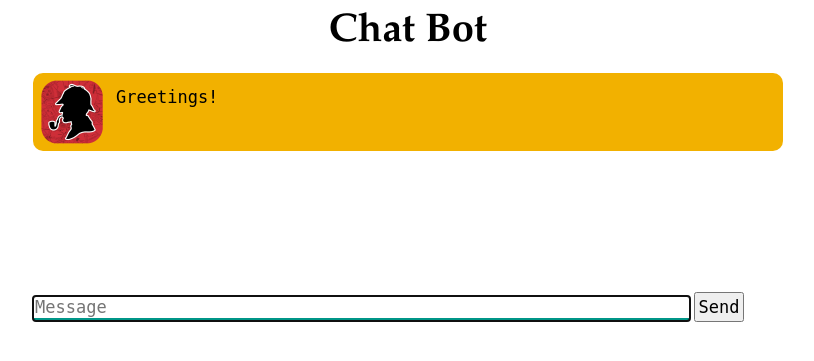
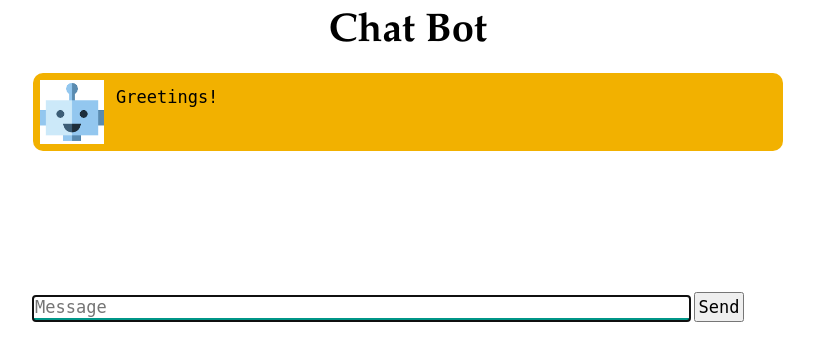
Before and after one commit to jkries/mybot, a Flask app: page / in a window 1280 px wide. Shown: the top 361 px of the page, without its empty margins (232-1046 px from the left). Run offline with Flask 2, Linux system fonts and the light colour scheme; some libraries are stand-ins or nearby versions.

Commit message:
Updated chat icon

```diff
--- a/templates/index.html
+++ b/templates/index.html
@@ -8,10 +8,10 @@
     <h1>Chat Bot</h1>
     <div class="messagecontainer">
       <div id="chatbox">
-        <p class="botText"><img src="/static/sherlock.png" width="64" height="64" align="left" style="margin: 2px;"><span>Greetings!</span></p>
+        <p class="botText"><img src="/static/bot.png" width="64" height="64" align="left" style="margin: 2px;"><span>Greetings!</span></p>
       </div>
       <div id="typing">
-        <p class="botText"><img src="/static/sherlock.png" width="64" height="64" align="left" style="margin: 2px;"><span><img src="/static/typingnow.gif"></span></p><br>
+        <p class="botText"><img src="/static/bot.png" width="64" height="64" align="left" style="margin: 2px;"><span><img src="/static/typingnow.gif"></span></p><br>
       </div>
       <div id="userInput">
         <input id="textInput" type="text" name="msg" placeholder="Message" autofocus>
@@ -25,7 +25,7 @@
 			}
         function getBotResponse() {
           $.get("/get", { msg: rawText }).done(function(data) {
-            var botHtml = '<p class="botText"><img src="/static/sherlock.png" width="64" height="64" align="left" style="margin: 3px;"><span>' + data + '</span></p>';
+            var botHtml = '<p class="botText"><img src="/static/bot.png" width="64" height="64" align="left" style="margin: 3px;"><span>' + data + '</span></p>';
 			document.getElementById('typing').style.visibility = "hidden";
             $("#chatbox").append(botHtml);
             document.getElementById('userInput').scrollIntoView({block: 'start', behavior: 'smooth'});
```
